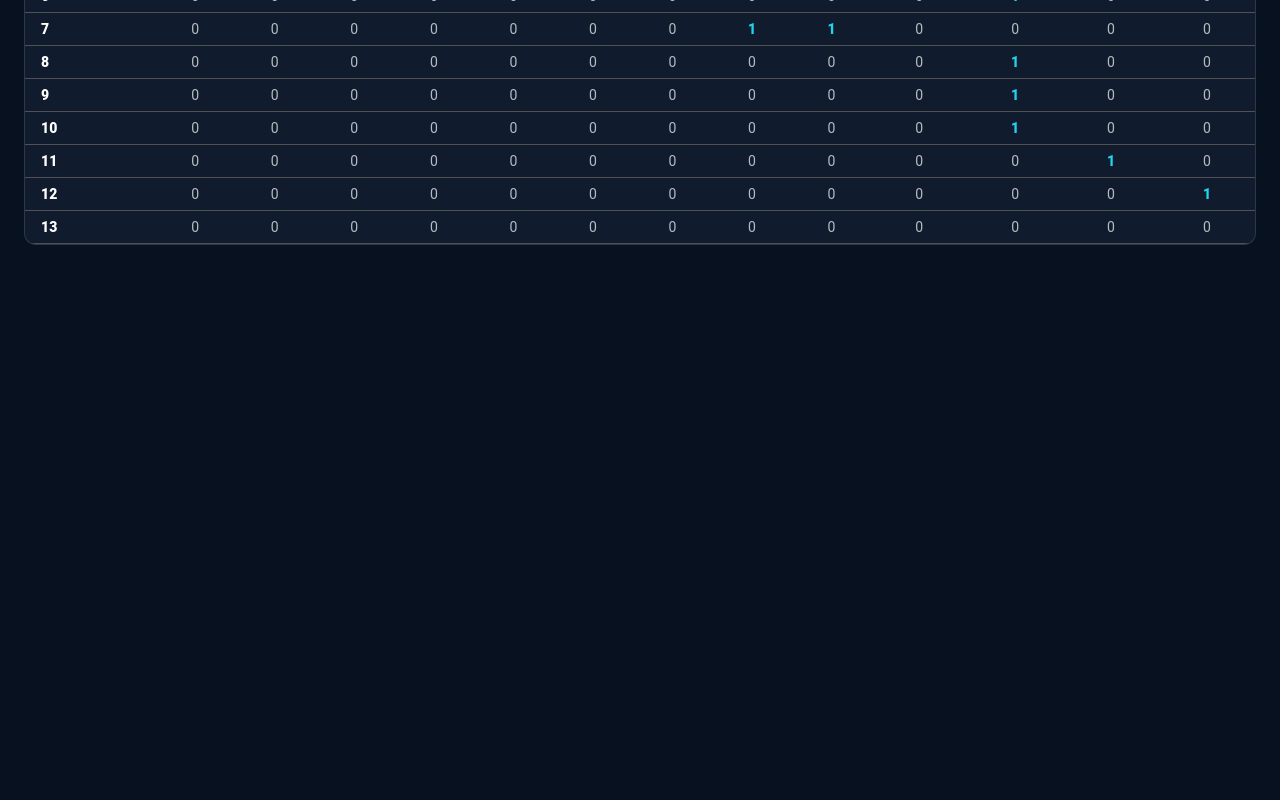
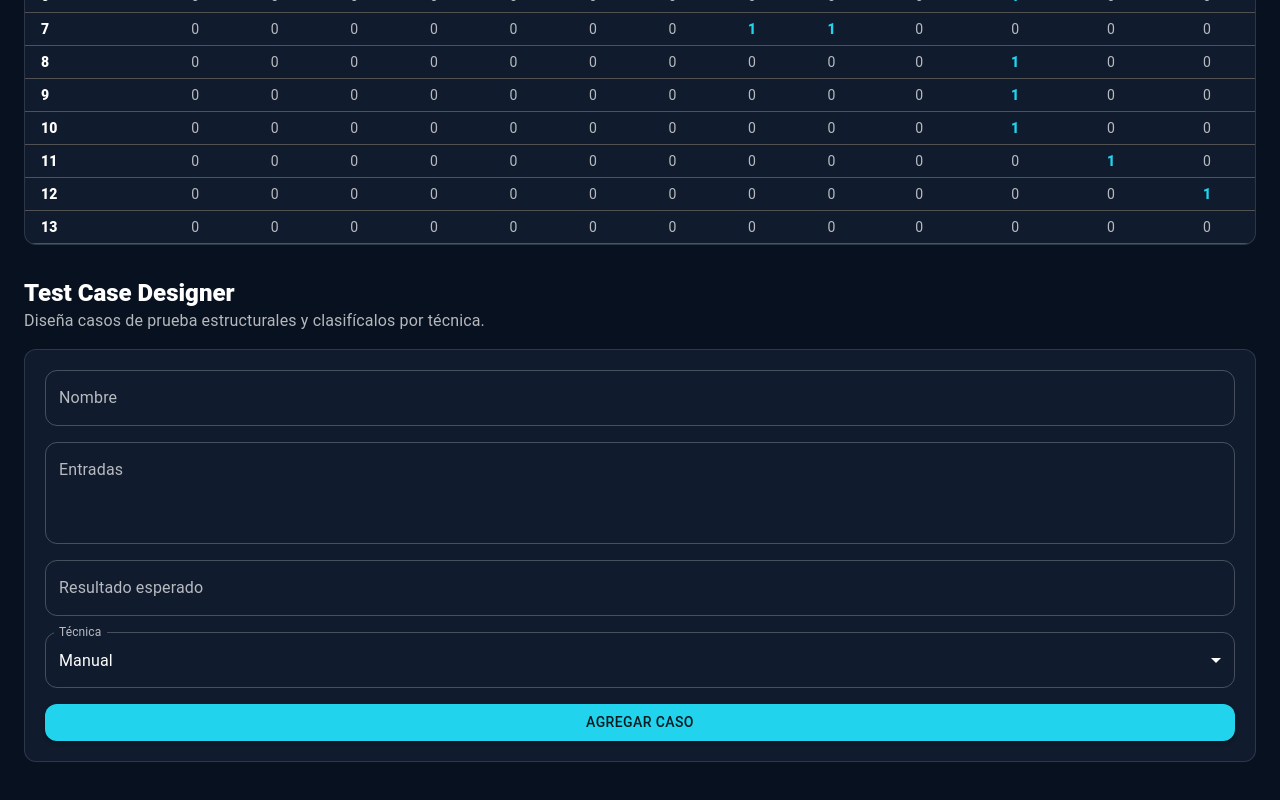
Before and after one commit to Jairo0811/TestGraph, a React (Vite) app in the folder frontend/testgraph-web/: page / in a window 1280 px wide. Shown: the part 1715-2515 px from the top of the page. Before the commit the page ends 2008 px from the top, so only its background shows below. Built offline with nearby package versions, Linux system fonts and the light colour scheme.

Commit message:
feat: add manual test case designer workspace

```diff
--- a/frontend/testgraph-web/src/App.tsx
+++ b/frontend/testgraph-web/src/App.tsx
@@ -3,6 +3,7 @@ import AccountTreeOutlinedIcon from '@mui/icons-material/AccountTreeOutlined'
 import ControlFlowGraphViewer from './features/control-flow/ControlFlowGraphViewer'
 import { scholarshipGraph } from './features/control-flow/sampleGraph'
 import AdjacencyMatrixPanel from './features/matrix/AdjacencyMatrixPanel'
+import TestCaseDesignerPanel from './features/testing/TestCaseDesignerPanel'
 
 const modules = [
   'TGPL Lexer',
@@ -69,6 +70,7 @@ export default function App() {
 
         <ControlFlowGraphViewer graph={scholarshipGraph} />
         <AdjacencyMatrixPanel graph={scholarshipGraph} />
+        <TestCaseDesignerPanel />
       </Stack>
     </Container>
   )
```
